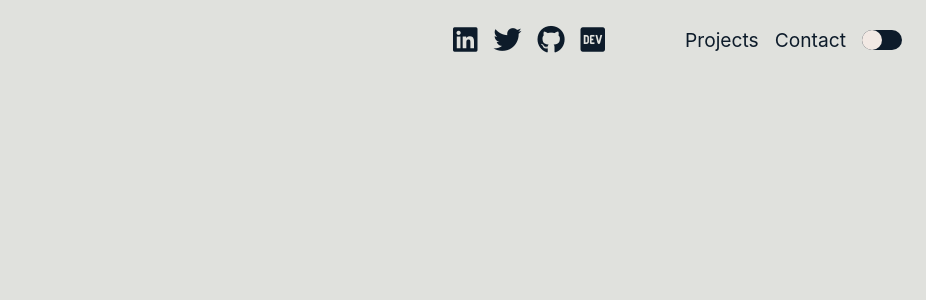
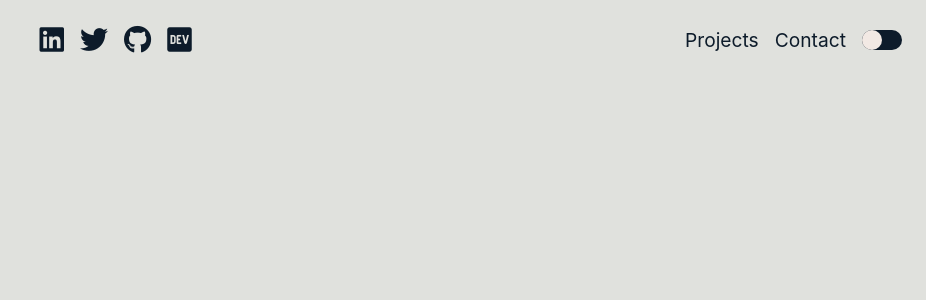
Before and after one commit to 874bowen/portfolio-prof, a React (Create React App) app: page / in a window 1280 px wide. Shown: the top 300 px of the page, without its empty margins (354-1280 px from the left). Built offline with nearby package versions, Linux system fonts and the light colour scheme.

Commit message:
more styles

```diff
--- a/src/App.css
+++ b/src/App.css
@@ -31,14 +31,15 @@ body {
 
 .nav {
    display: flex;
-   justify-content: end;
+   justify-content: flex-end;
    margin: 0 1.5rem;
 }
 
 .nav__div {
    height: 80px;
+   width: 70%;
    display: flex;
-   justify-content: space-evenly;
+   justify-content: space-between;
    align-items: center;
    gap: 5rem;
 }
```
